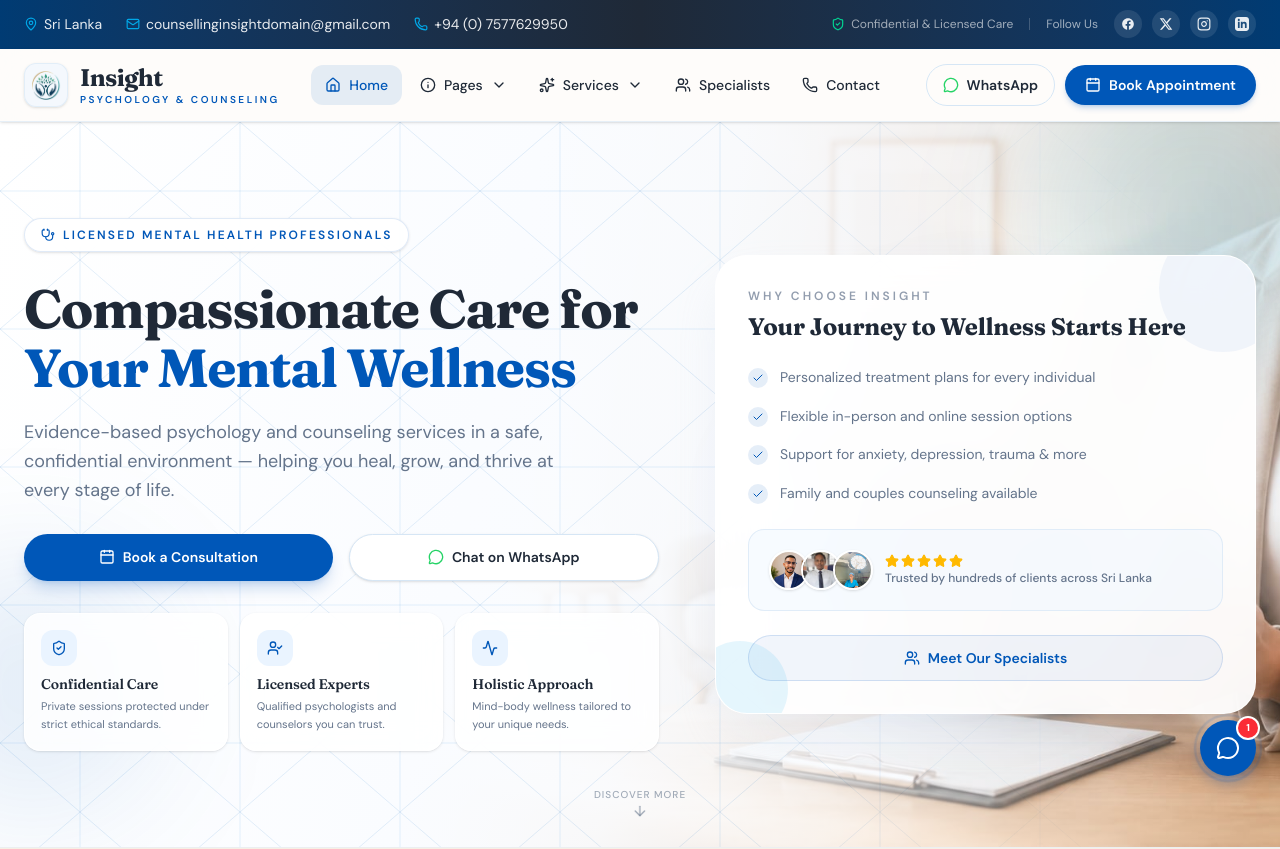
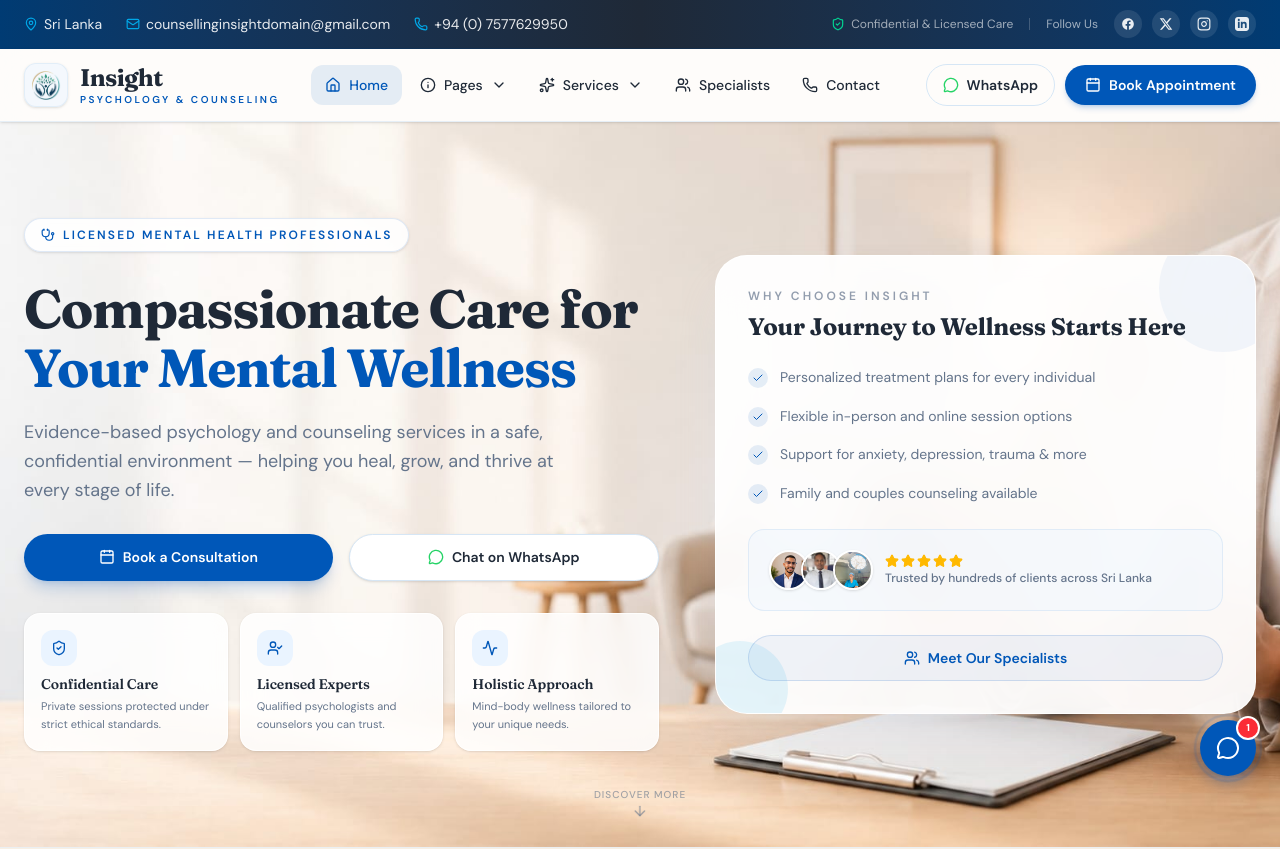
Before and after one commit to GThashan/metalist, a React (Vite) app: page / in a window 1280 px wide. Shown: the top 849 px of the page. Built offline with nearby package versions, Linux system fonts and the light colour scheme.

Commit message:
background issue fix

```diff
--- a/src/App.tsx
+++ b/src/App.tsx
@@ -1170,11 +1170,11 @@ const [preferredLanguage, setPreferredLanguage] = useState("english");
               className="hero-section__photo"
               aria-hidden="true"
             />
-            <div className="hero-section__wash" aria-hidden="true" />
+            {/* <div className="hero-section__wash" aria-hidden="true" />
             <div className="hero-section__mesh" aria-hidden="true" />
             <div className="hero-section__blob hero-section__blob--1" aria-hidden="true" />
             <div className="hero-section__blob hero-section__blob--2" aria-hidden="true" />
-            <div className="hero-section__blob hero-section__blob--3" aria-hidden="true" />
+            <div className="hero-section__blob hero-section__blob--3" aria-hidden="true" /> */}
 
             <div className="relative z-10 mx-auto max-w-7xl px-4 py-10 sm:px-6 sm:py-16 md:py-20 lg:min-h-[88vh] lg:flex lg:items-center lg:py-24">
               <div className="grid w-full items-start gap-8 lg:grid-cols-[1.08fr_0.92fr] lg:items-center lg:gap-12 xl:gap-14">
```
